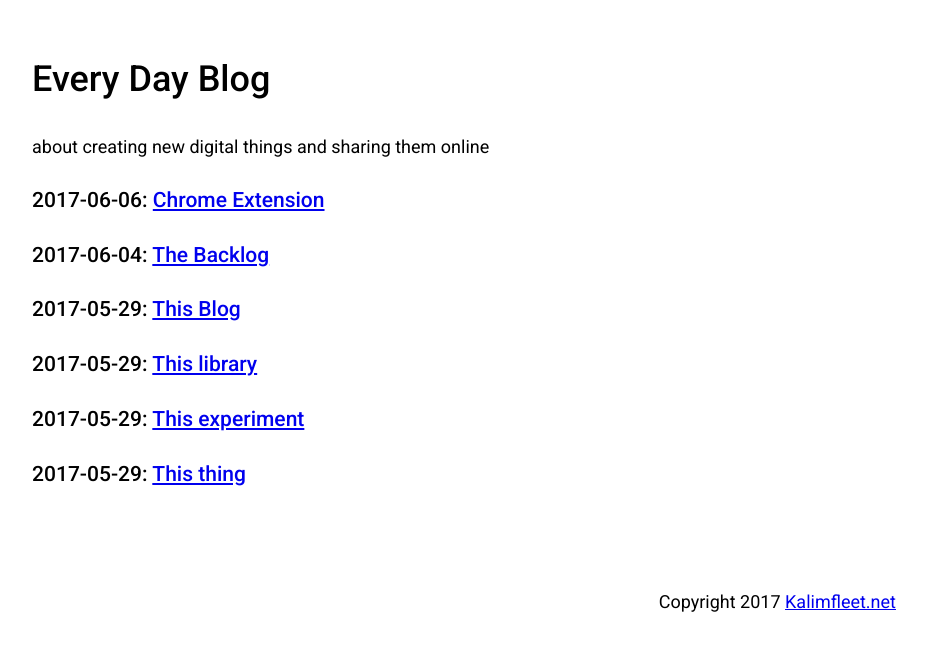
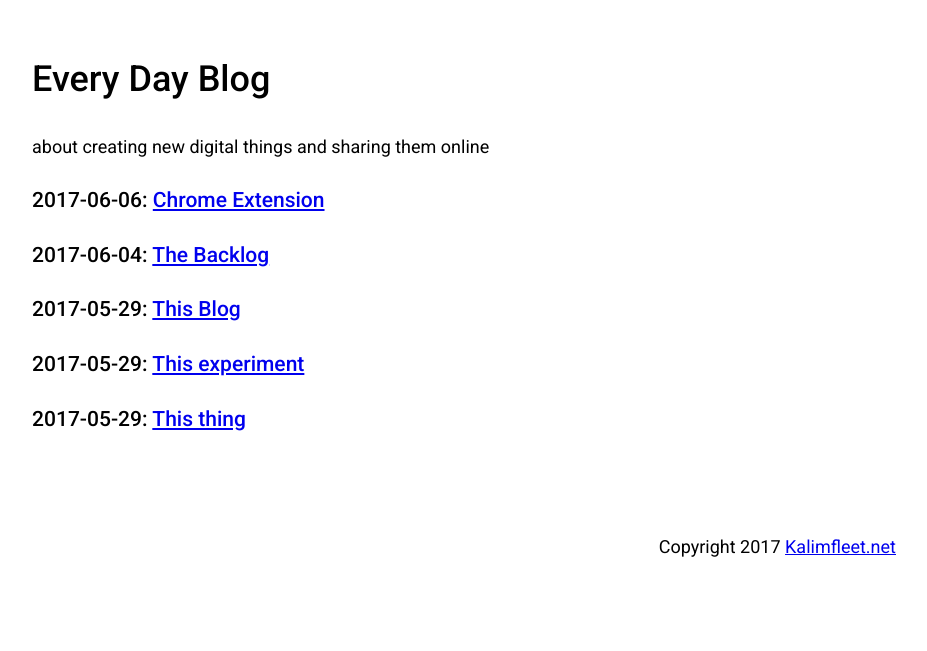
Before and after one commit to designandcode/designandcode.github.io, a Jekyll site: the page built from index.md, in a window 1280 px wide. Shown: the top 651 px of the page, without its empty margins (176-1103 px from the left). Built offline with Jekyll 4.4.1, drawn with Linux system fonts in a browser that asks for light colours.

Commit message:
remove one placeholder

```diff
--- a/_layouts/home.html
+++ b/_layouts/home.html
@@ -22,9 +22,6 @@
 			{% endfor %}
 			<!-- Future posts placeholder -->
 			<h3>
-				2017-05-29: <a href="#">This library</a>
-			</h3>
-			<h3>
 				2017-05-29: <a href="#">This experiment</a>
 			</h3>
 			<h3>
```
